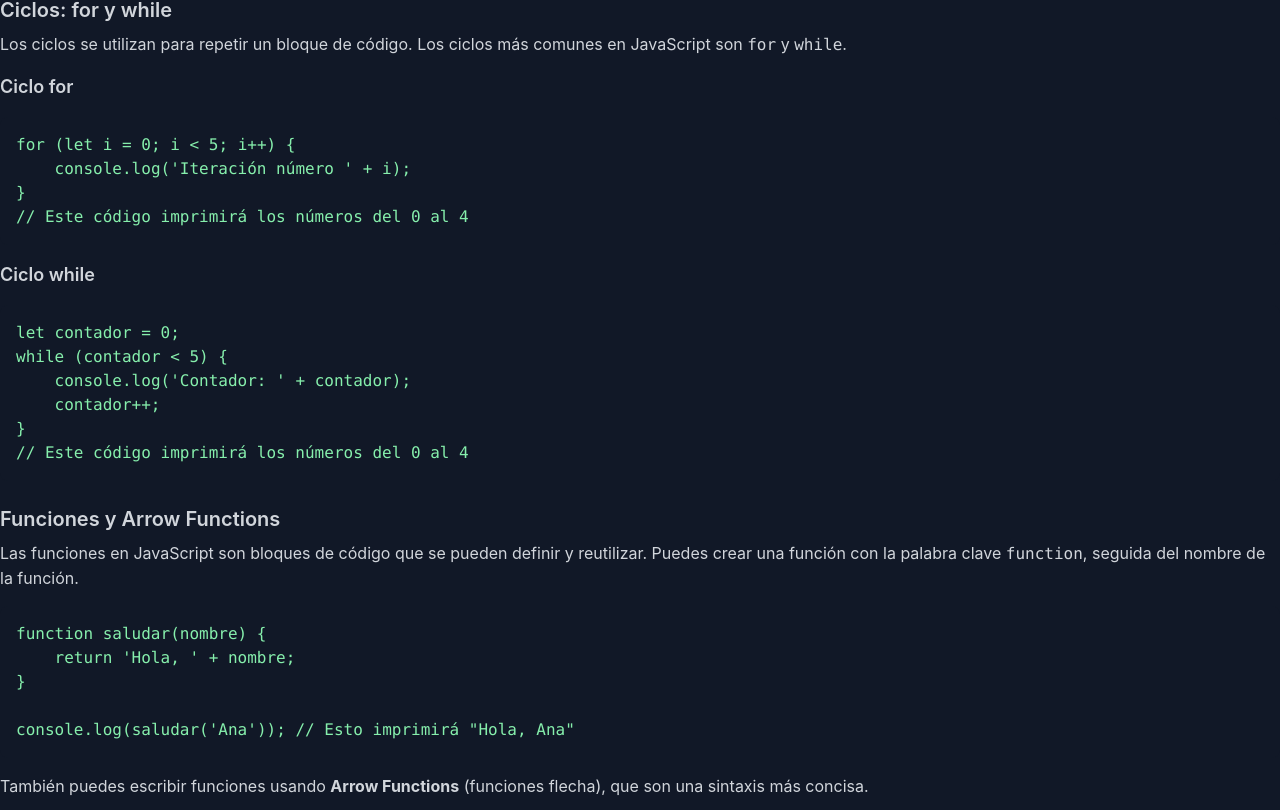
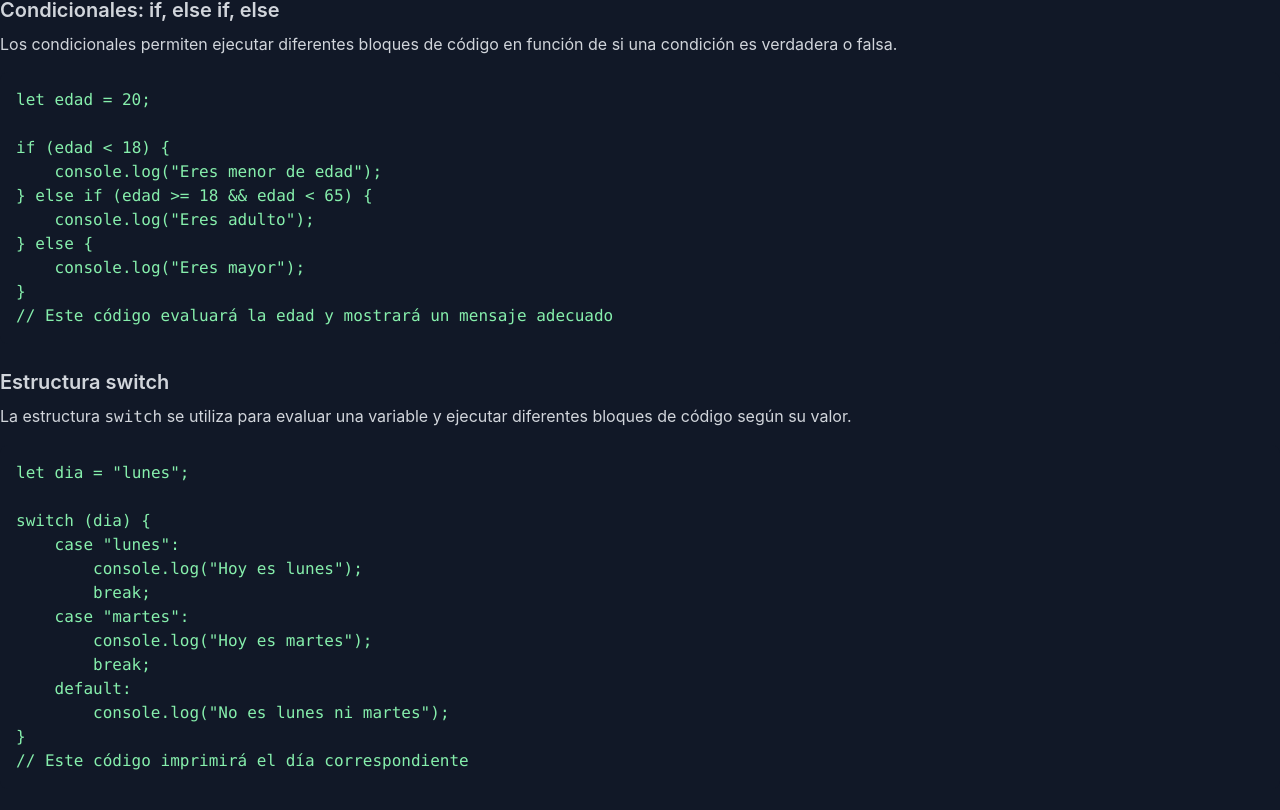
Before and after one commit to altair3542/web.media, a React (Create React App) app: page /session/1 in a window 1280 px wide. Shown: the part 1110-1920 px from the top of the page. Built offline with nearby package versions, Linux system fonts and the light colour scheme; a small style sheet from the web is missing.

Commit message:
corregimos la primera sesion.

```diff
--- a/src/components/Session1.jsx
+++ b/src/components/Session1.jsx
@@ -14,7 +14,6 @@ function Session1() {
 
   return (
     <div className="container mx-auto py-8 px-4 lg:px-0">
-      {/* Header con botones para regresar al índice y descargar PDF */}
       <header className="flex justify-between items-center py-4">
         <h1 className="text-3xl font-bold">{sessionTitle}</h1>
         <div className="flex space-x-4">
@@ -90,12 +89,50 @@ let indefinido;            // Tipo Undefined`}
           </code>
         </pre>
 
-        <h3 className="text-xl font-semibold mt-6">Ciclos: for y while</h3>
+        <h3 className="text-xl font-semibold mt-6">Condicionales: if, else if, else</h3>
         <p className="mt-2">
-          Los ciclos se utilizan para repetir un bloque de código. Los ciclos más comunes en
-          JavaScript son <code>for</code> y <code>while</code>.
+          Los condicionales permiten ejecutar diferentes bloques de código en función de si una condición es verdadera o falsa.
         </p>
 
+        <pre className="bg-gray-900 text-green-300 p-4 rounded-lg mt-4 overflow-auto">
+          <code className="language-javascript">
+            {`let edad = 20;
+
+if (edad < 18) {
+    console.log("Eres menor de edad");
+} else if (edad >= 18 && edad < 65) {
+    console.log("Eres adulto");
+} else {
+    console.log("Eres mayor");
+}
+// Este código evaluará la edad y mostrará un mensaje adecuado`}
+          </code>
+        </pre>
+
+        <h3 className="text-xl font-semibold mt-6">Estructura switch</h3>
+        <p className="mt-2">
+          La estructura <code>switch</code> se utiliza para evaluar una variable y ejecutar diferentes bloques de código según su valor.
+        </p>
+
+        <pre className="bg-gray-900 text-green-300 p-4 rounded-lg mt-4 overflow-auto">
+          <code className="language-javascript">
+            {`let dia = "lunes";
+
+switch (dia) {
+    case "lunes":
+        console.log("Hoy es lunes");
+        break;
+    case "martes":
+        console.log("Hoy es martes");
+        break;
+    default:
+        console.log("No es lunes ni martes");
+}
+// Este código imprimirá el día correspondiente`}
+          </code>
+        </pre>
+
+        <h3 className="text-xl font-semibold mt-6">Ciclos: for y while</h3>
         <h4 className="text-lg font-semibold mt-4">Ciclo for</h4>
         <pre className="bg-gray-900 text-green-300 p-4 rounded-lg mt-4 overflow-auto">
           <code className="language-javascript">
@@ -121,8 +158,6 @@ while (contador < 5) {
         <h3 className="text-xl font-semibold mt-6">Funciones y Arrow Functions</h3>
         <p className="mt-2">
           Las funciones en JavaScript son bloques de código que se pueden definir y reutilizar.
-          Puedes crear una función con la palabra clave <code>function</code>, seguida del nombre de
-          la función.
         </p>
 
         <pre className="bg-gray-900 text-green-300 p-4 rounded-lg mt-4 overflow-auto">
@@ -134,11 +169,6 @@ while (contador < 5) {
 console.log(saludar('Ana')); // Esto imprimirá "Hola, Ana"`}
           </code>
         </pre>
-
-        <p className="mt-4">
-          También puedes escribir funciones usando <strong>Arrow Functions</strong> (funciones
-          flecha), que son una sintaxis más concisa.
-        </p>
 
         <pre className="bg-gray-900 text-green-300 p-4 rounded-lg mt-4 overflow-auto">
           <code className="language-javascript">
```
